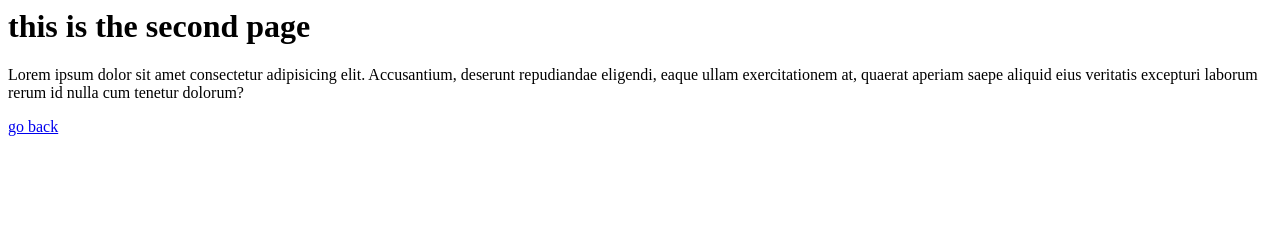
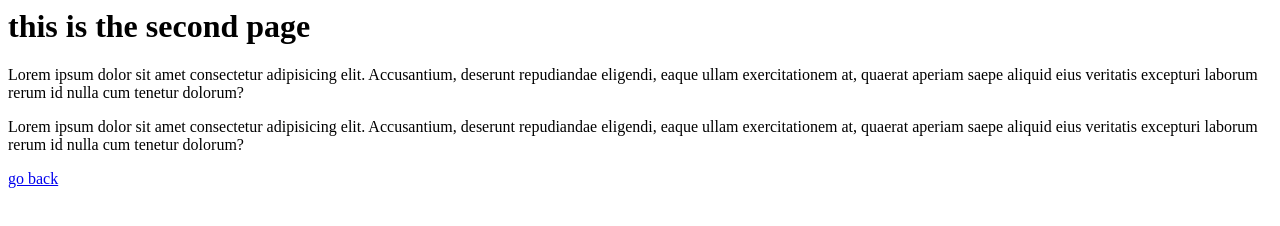
Before and after one commit to aliodev/example, a plain HTML site: page second.html in a window 1280 px wide. Drawn offline with Linux system fonts and the light colour scheme.

Commit message:
adding another paragraph

```diff
--- a/second.html
+++ b/second.html
@@ -8,6 +8,7 @@
 <body>
   <h1>this is the second page</h1>
   <p>Lorem ipsum dolor sit amet consectetur adipisicing elit. Accusantium, deserunt repudiandae eligendi, eaque ullam exercitationem at, quaerat aperiam saepe aliquid eius veritatis excepturi laborum rerum id nulla cum tenetur dolorum?</p>
+  <p>Lorem ipsum dolor sit amet consectetur adipisicing elit. Accusantium, deserunt repudiandae eligendi, eaque ullam exercitationem at, quaerat aperiam saepe aliquid eius veritatis excepturi laborum rerum id nulla cum tenetur dolorum?</p>
 
   <a href="index.html">go back</a>
 
```
